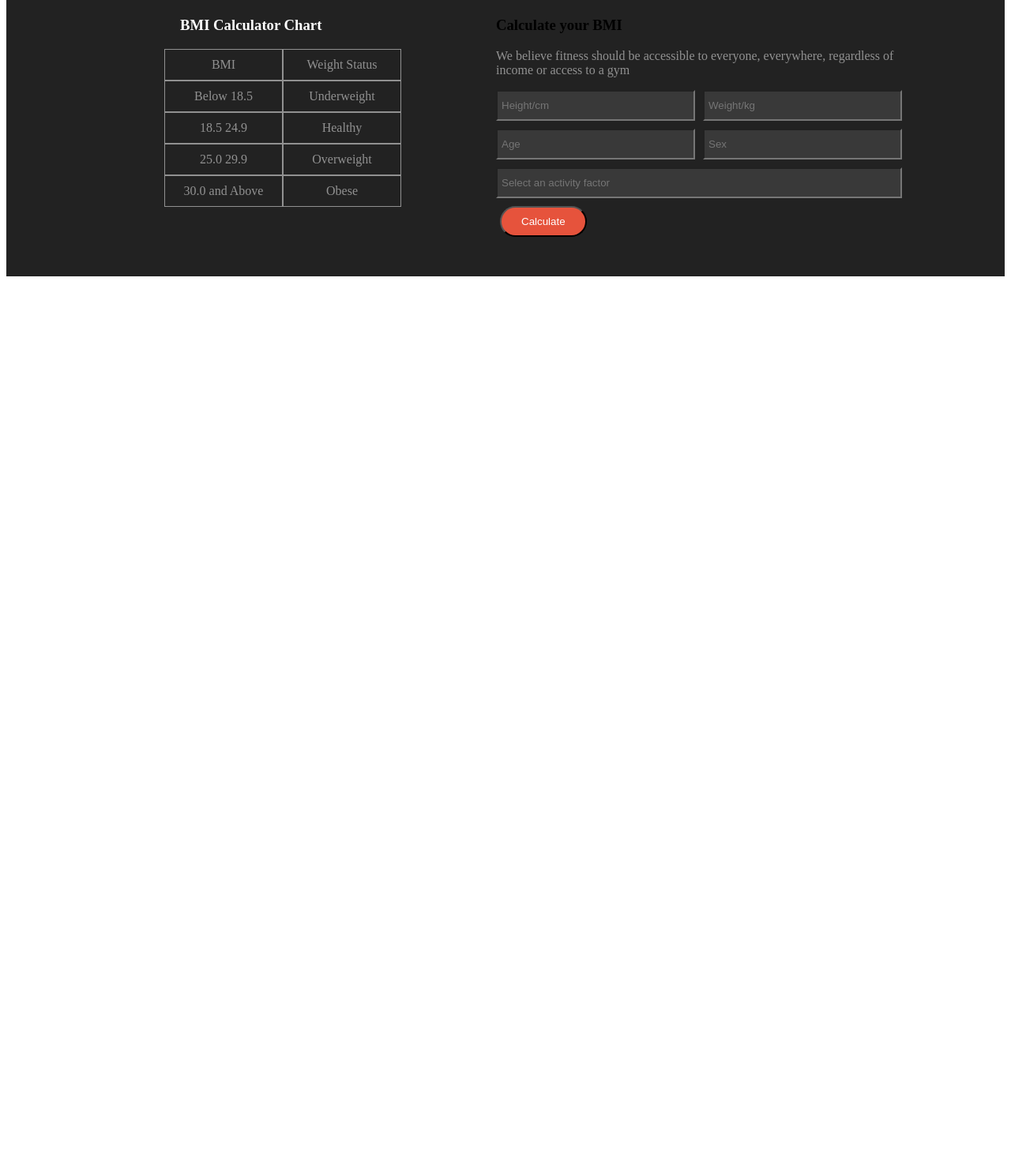
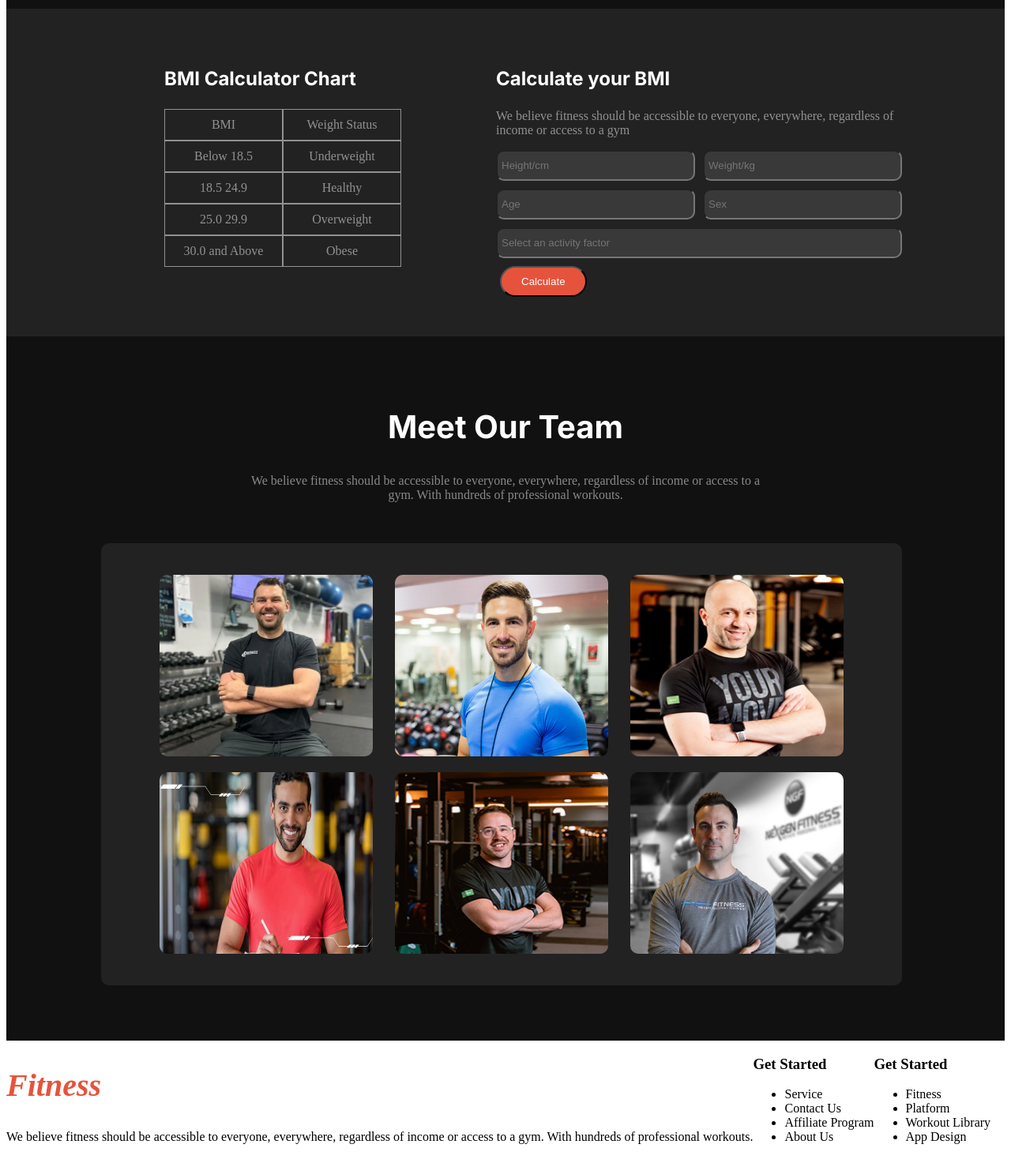
Before and after one commit to sadmankabir444/My-second-assignment, a plain HTML site: page index.html in a window 1280 px wide. Shown: the part 2043-3516 px from the top of the page at 79% size. Before the commit the page ends 2401 px from the top, so only its background shows below. Drawn offline with Linux system fonts and the light colour scheme; a web font is replaced by a local one.

Commit message:
meet our team section added

```diff
--- a/index.html
+++ b/index.html
@@ -132,14 +132,53 @@
                             <input class="input-item" type="text" name="" id="" placeholder="Select an activity factor">
                         </div>
                         <button class="btn-1">Calculate</button></div>
-
                     </div>
-
+            </div>
+          </section>
+          <!-- Meet Our Team Section  -->
+          <section>
+            <div class="our-team">
+                <div>
+                    <h2 class="meet-title">Meet Our Team</h2>
+                    <p class="meet-description">We believe fitness should be accessible to everyone, everywhere, regardless of income or access to a gym. With hundreds of professional workouts.</p>
+                </div>
+                <div class="trainers">
+                    <img class="trainer-img" src="images/trainer1.png" alt="" srcset="">
+                    <img class="trainer-img" src="images/trainer2.png" alt="" srcset="">
+                    <img class="trainer-img" src="images/trainer3.png" alt="" srcset="">
+                    <img class="trainer-img" src="images/trainer4.png" alt="" srcset="">
+                    <img class="trainer-img" src="images/trainer5.png" alt="" srcset="">
+                    <img class="trainer-img" src="images/trainer6.png" alt="" srcset="">
+                </div>
             </div>
           </section>
     </main>
+    <!-- Footer Section -->
     <footer>
-
+        <section class="footer-section">
+            <div>
+                <h2 class="nav-title">Fitness</h2>
+                <p>We believe fitness should be accessible to everyone, everywhere, regardless of income or access to a gym. With hundreds of professional workouts.</p>
+            </div>
+            <div>
+                <h3>Get Started</h3>
+                <ul>
+                    <li>Service</li>
+                    <li>Contact Us</li>
+                    <li>Affiliate Program</li>
+                    <li>About Us</li>
+                </ul>
+            </div>
+            <div>
+                <h3>Get Started</h3>
+                <ul>
+                    <li>Fitness</li>
+                    <li>Platform</li>
+                    <li>Workout Library</li>
+                    <li>App Design</li>
+                </ul>
+            </div>
+        </section>
     </footer>
 </body>
 </html>
--- a/styles/style.css
+++ b/styles/style.css
@@ -208,9 +208,8 @@ nav li a{
     margin-top: 0;
 }
 .bmi-head{
-    /* display: flex; */
-    border: 1px solid salmon;
     text-align: center;
+    padding: 30px 0px 30px 0px;
 
 }
 .bmi-container{
@@ -225,8 +224,17 @@ nav li a{
     padding-left: 200px;
 }
 .chart-head{
+    font-family: "Inter", sans-serif;
     color: rgba(255, 255, 255, 1);
-    padding-left: 220px;
+    padding-left: 200px;
+    font-size: x-large;
+
+
+}
+.calculate-head{
+    font-family: "Inter", sans-serif;
+    color: rgba(255, 255, 255, 1);
+    font-size: x-large;
 }
 .item{
     color: rgba(255, 255, 255, 0.5);
@@ -249,6 +257,7 @@ nav li a{
 .input-item{
     background-color: rgba(255, 255, 255, 0.1);
     padding: 10px 5px 10px 5px;
+    border-radius: 10px;
 }
 .last-input{
     display: grid;
@@ -256,3 +265,43 @@ nav li a{
     margin-top: 10px;
     margin-bottom: 10px;
 }
+/* Meet Our Team Section Styles */
+
+.our-team{
+    background-color: rgba(17, 17, 17, 1);
+    padding-bottom: 70px;
+}
+.meet-title{
+    font-family: "Inter", sans-serif;
+    font-size: 2.5rem;
+    color: rgba(255, 255, 255, 1);
+    text-align: center;
+    margin-top: 90px;
+}
+.meet-description{
+    color: rgba(255, 255, 255, 0.5);
+    text-align: center;
+    padding: 2px 300px 2px 300px;
+    margin-bottom: 50px;
+}
+.trainers{
+    display: grid;
+    grid-template-columns: repeat(3, 1fr);
+    background-color: rgba(34, 34, 34, 1);
+    justify-items: center;
+    margin: 0px 130px 0px 120px;
+    padding: 40px 70px 40px 70px;
+    gap: 20px;
+    border-radius: 10px;
+}
+.trainer-img{
+    height: 230px;
+    width: 270px;
+    border-radius: 10px;
+}
+
+/* Footer Section */
+
+.footer-section{
+    display: flex;
+}
```
